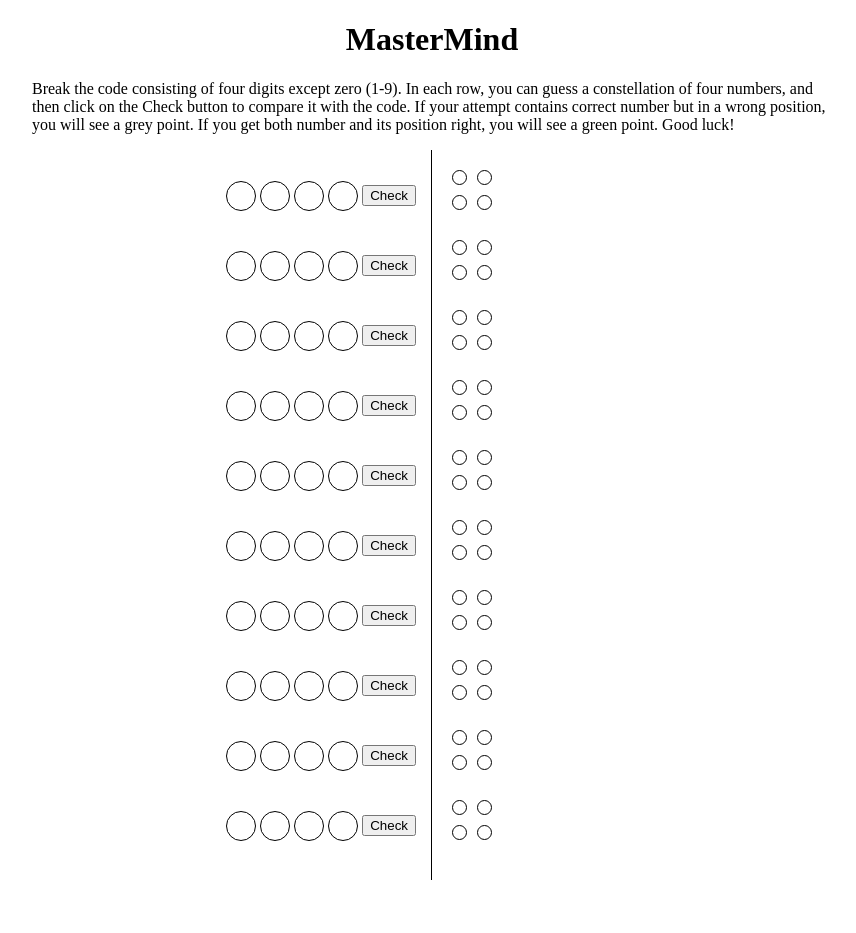
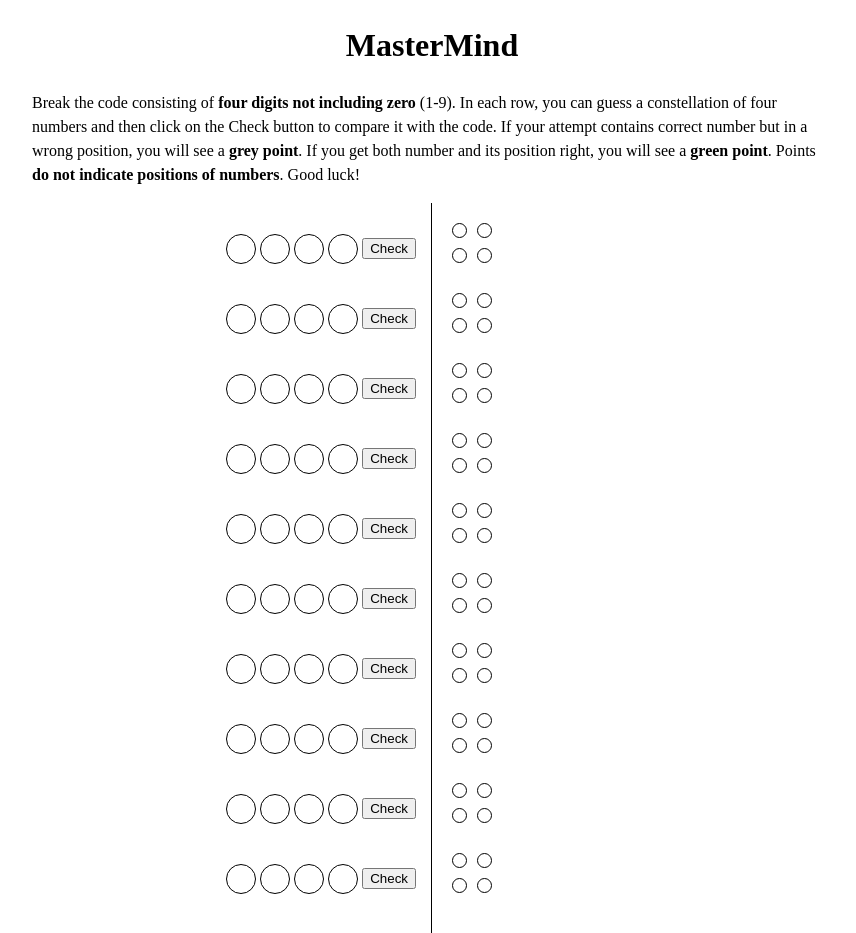
Before and after one commit to martin-stehlik/mastermind, a website: page index.html in a window 1280 px wide. Shown: the whole page, without its empty margins (208-1064 px from the left). Before the commit the page ends 880 px from the top, so only its background shows below. Drawn offline with Linux system fonts and the light colour scheme.

Commit message:
text adjustments

```diff
--- a/index.html
+++ b/index.html
@@ -10,7 +10,7 @@
 <body>
   <header>
     <h1>MasterMind</h1>
-    <p>Break the code consisting of four digits except zero (1-9). In each row, you can guess a constellation of four numbers, and then click on the Check button to compare it with the code. If your attempt contains correct number but in a wrong position, you will see a grey point. If you get both number and its position right, you will see a green point. Good luck!</p>
+    <p>Break the code consisting of <strong>four digits not including zero</strong> (1-9). In each row, you can guess a constellation of four numbers and then click on the Check button to compare it with the code. If your attempt contains correct number but in a wrong position, you will see a <strong>grey point</strong>. If you get both number and its position right, you will see a <strong>green point</strong>. Points <strong>do not indicate positions of numbers</strong>. Good luck!</p>
   </header>
   <section class="control">
     <form class="row">
--- a/mastermind.css
+++ b/mastermind.css
@@ -1,5 +1,10 @@
 * {
   box-sizing: border-box;
+}
+
+
+body {
+  line-height: 1.5;
 }
 
 h1 {
```
